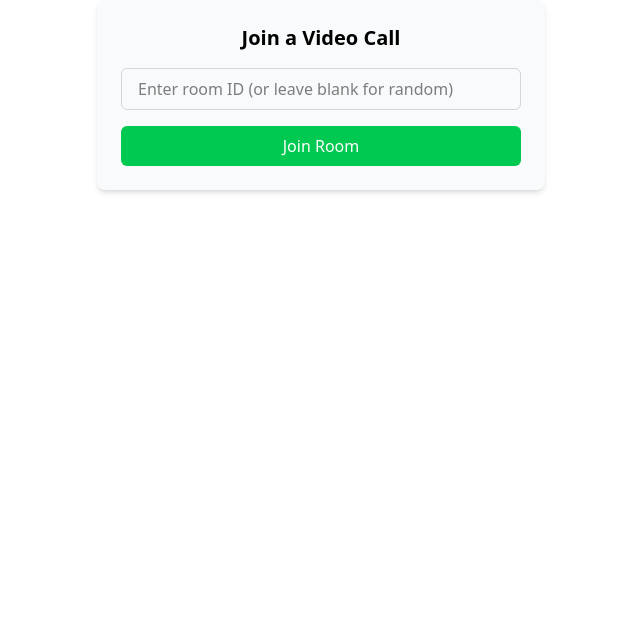
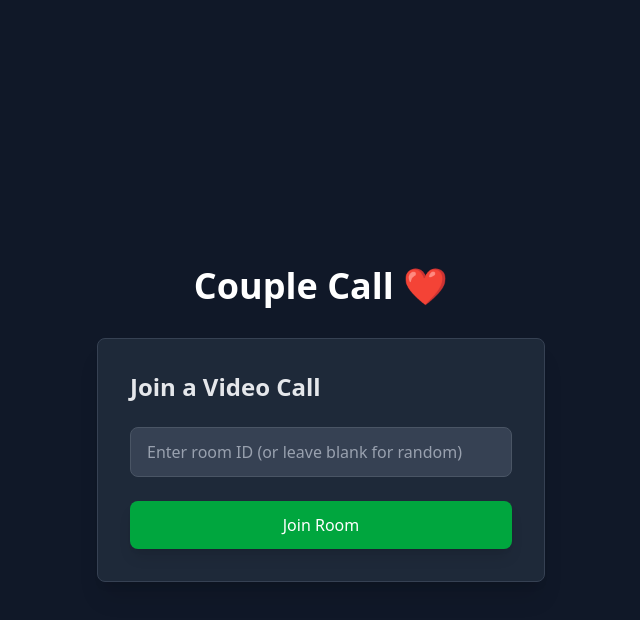
Before and after one commit to devpool007/couple-call, a React (Vite) app: page / in a window 1280 px wide. Shown: the top 620 px of the page, without its empty margins (319-959 px from the left). Built offline with nearby package versions, Linux system fonts and the light colour scheme.

Commit message:
improved button UI in Video Room

```diff
--- a/src/App.jsx
+++ b/src/App.jsx
@@ -49,12 +49,14 @@ function App() {
   };
 
   return (
-    <div className="text-center">
-      {!joined ? (
-        <JoinRoom onJoin={handleJoinRoom} />
-      ) : (
-        <VideoRoom roomId={roomId} userId={userId} peerConnection={peerConnection} />
-      )}
+    <div className="min-h-screen bg-gray-900">
+      <div className="max-w-7xl mx-auto px-4 py-6">
+        {!joined ? (
+          <JoinRoom onJoin={handleJoinRoom} />
+        ) : (
+          <VideoRoom roomId={roomId} userId={userId} peerConnection={peerConnection} />
+        )}
+      </div>
     </div>
   );
 }
--- a/src/components/JoinRoom.jsx
+++ b/src/components/JoinRoom.jsx
@@ -12,26 +12,29 @@ function JoinRoom({ onJoin }) {
   };
 
   return (
-    <div className="max-w-md mx-auto bg-gray-50 p-6 rounded-lg shadow-md">
+    <div className="min-h-screen flex flex-col items-center justify-center bg-gray-900 p-4">
+      <h1 className="text-4xl font-bold mb-8 text-white">Couple Call ❤️</h1>
+      <div className="max-w-md w-full bg-gray-800 p-8 rounded-lg shadow-xl border border-gray-700">
         <form onSubmit={handleSubmit}>
-        <h2 className="text-xl font-semibold mb-4">Join a Video Call</h2>
-        <div className="mb-4">
+          <h2 className="text-2xl font-semibold mb-6 text-gray-200">Join a Video Call</h2>
+          <div className="mb-6">
             <input
               type="text"
               placeholder="Enter room ID (or leave blank for random)"
               value={roomId}
               onChange={(e) => setRoomId(e.target.value)}
-            className="w-full px-4 py-2 border border-gray-300 rounded-md focus:outline-none focus:ring-2 focus:ring-green-500"
+              className="w-full px-4 py-3 bg-gray-700 text-white placeholder-gray-400 border border-gray-600 rounded-lg focus:outline-none focus:ring-2 focus:ring-green-500 focus:border-transparent"
             />
           </div>
           <button
             type="submit"
-          className="w-full bg-green-500 hover:bg-green-600 text-white font-medium py-2 px-4 rounded-md transition-colors duration-300"
+            className="w-full bg-green-600 hover:bg-green-700 text-white font-medium py-3 px-4 rounded-lg transition-colors duration-300 shadow-lg"
           >
             Join Room
           </button>
         </form>
       </div>
+    </div>
   );
 }
 
--- a/src/components/VideoRoom.jsx
+++ b/src/components/VideoRoom.jsx
@@ -449,10 +449,10 @@ function VideoRoom({ roomId, userId, peerConnection }) {
           </p>
             </div>
             <div className="text-center text-white text-sm md:text-xl font-semibold">
-              Welcome to Couple Call ❤️
+              Couple Call ❤️
             </div>
             <div className="text-white text-sm">
-          <span className="px-3 py-1 rounded-full">
+          <span className="px-3 py-1 bg-gray-700 rounded-full">
             {Object.keys(peers).length + 1}/2 Participants
           </span>
             </div>
@@ -513,31 +513,31 @@ function VideoRoom({ roomId, userId, peerConnection }) {
         </div>
 
         {/* Controls - Now placed below videos */}
-      <div className="bg-gray-800 bg-opacity-90 p-6 rounded-lg">
-        <div className="flex items-center justify-center gap-4 max-w-xl mx-auto">
+      <div className="bg-gray-800 bg-opacity-90 p-4 rounded-lg">
+        <div className="flex items-center justify-center gap-3 md:gap-4 max-w-xl mx-auto">
           <button
             onClick={toggleMute}
-            className={`px-6 py-3 rounded-full ${
+            className={`px-4 md:px-6 py-3 rounded-full ${
               isMuted ? "bg-red-500" : "bg-blue-500"
-            } text-white font-medium hover:opacity-90 transition-opacity focus:outline-none shadow-lg flex items-center gap-2`}
+            } text-white font-medium hover:opacity-90 transition-opacity focus:outline-none shadow-lg flex items-center gap-2 text-sm md:text-base w-[110px] md:w-auto justify-center`}
           >
-            {isMuted ? "Unmute" : "Mute"}
+            {isMuted ? "Unmute Audio" : "Mute Audio"}
           </button>
 
           <button
             onClick={toggleVideo}
-            className={`px-6 py-3 rounded-full ${
+            className={`px-4 md:px-6 py-3 rounded-full ${
               isVideoOff ? "bg-red-500" : "bg-blue-500"
-            } text-white font-medium hover:opacity-90 transition-opacity focus:outline-none shadow-lg flex items-center gap-2`}
+            } text-white font-medium hover:opacity-90 transition-opacity focus:outline-none shadow-lg flex items-center gap-2 text-sm md:text-base w-[110px] md:w-auto justify-center`}
           >
-            {isVideoOff ? "Turn On Camera" : "Turn Off Camera"}
+            {isVideoOff ? "Show Video" : "Hide Video"}
           </button>
 
           <button
             onClick={leaveRoom}
-            className="px-6 py-3 rounded-full bg-red-600 text-white font-medium hover:bg-red-700 transition-colors focus:outline-none shadow-lg flex items-center gap-2"
+            className="px-4 md:px-6 py-3 rounded-full bg-red-600 text-white font-medium hover:bg-red-700 transition-colors focus:outline-none shadow-lg flex items-center gap-2 text-sm md:text-base w-[110px] md:w-auto justify-center"
           >
-            Leave Room
+            Leave Call
           </button>
         </div>
       </div>
```
Lines whose indentation alone changed are shown as unchanged.
